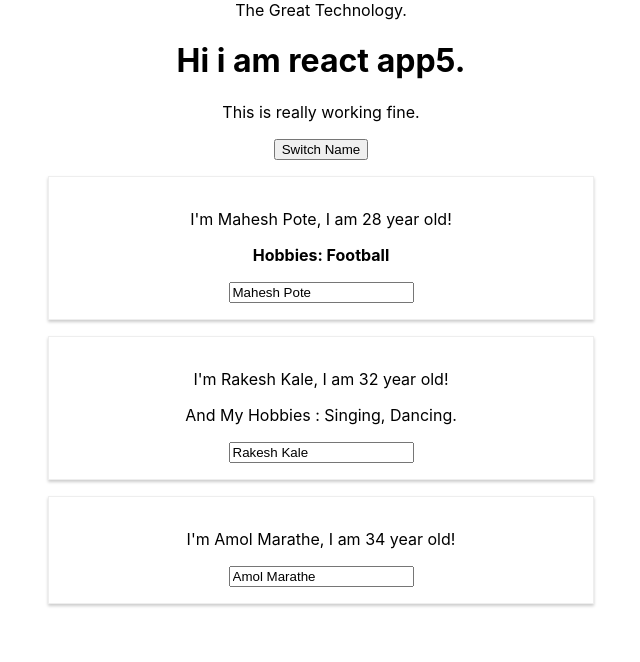
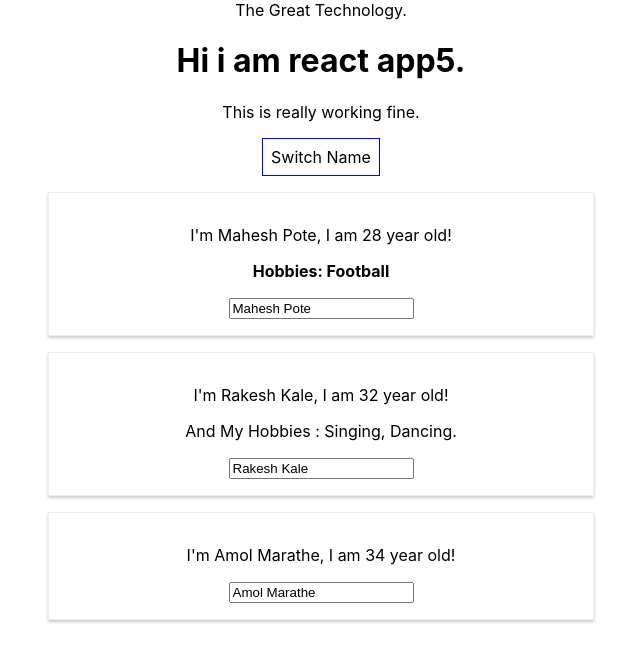
Before and after one commit to maheshpotedevex/reactwork, a React (Create React App) app: page / in a window 1280 px wide. Shown: the top 662 px of the page, without its empty margins (319-959 px from the left). Built offline with nearby package versions, Linux system fonts and the light colour scheme.

Commit message:
Added some inline style

```diff
--- a/src/App.js
+++ b/src/App.js
@@ -34,13 +34,22 @@
 		}
 
     render() {
+    		// Inline style
+    		const style = {
+    			backgroundColor: 'white',
+    			font:'inherit',
+    			border: '1px solid blue',
+    			padding: '8px',
+    			cursor: 'pointer'
+    		}
         return (
         	<div className="App">
 	        		<label> The Great Technology. </label>
 	            <h1> Hi i am react app5. </h1>
 	            <p>This is really working fine.</p>
 
-	            <button onClick={this.switchNameHandler.bind(this, 'Pandurang Marathe', '52')}>Switch Name</button>
+	            <button style   = {style}
+	            				onClick = {this.switchNameHandler.bind(this, 'Pandurang Marathe', '52')}>Switch Name</button>
 
 	            <Person name = {this.state.persons[0].name}
 	            				age  = {this.state.persons[0].age}>
```
